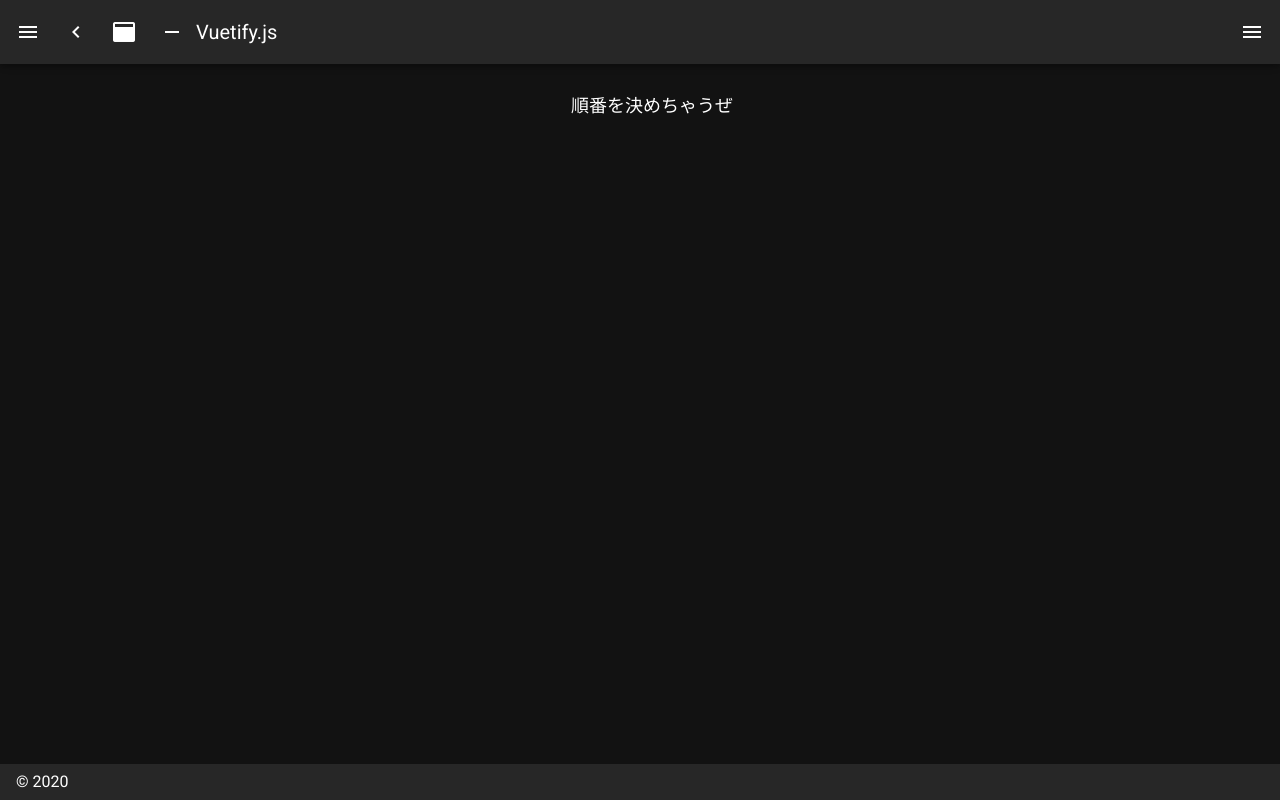
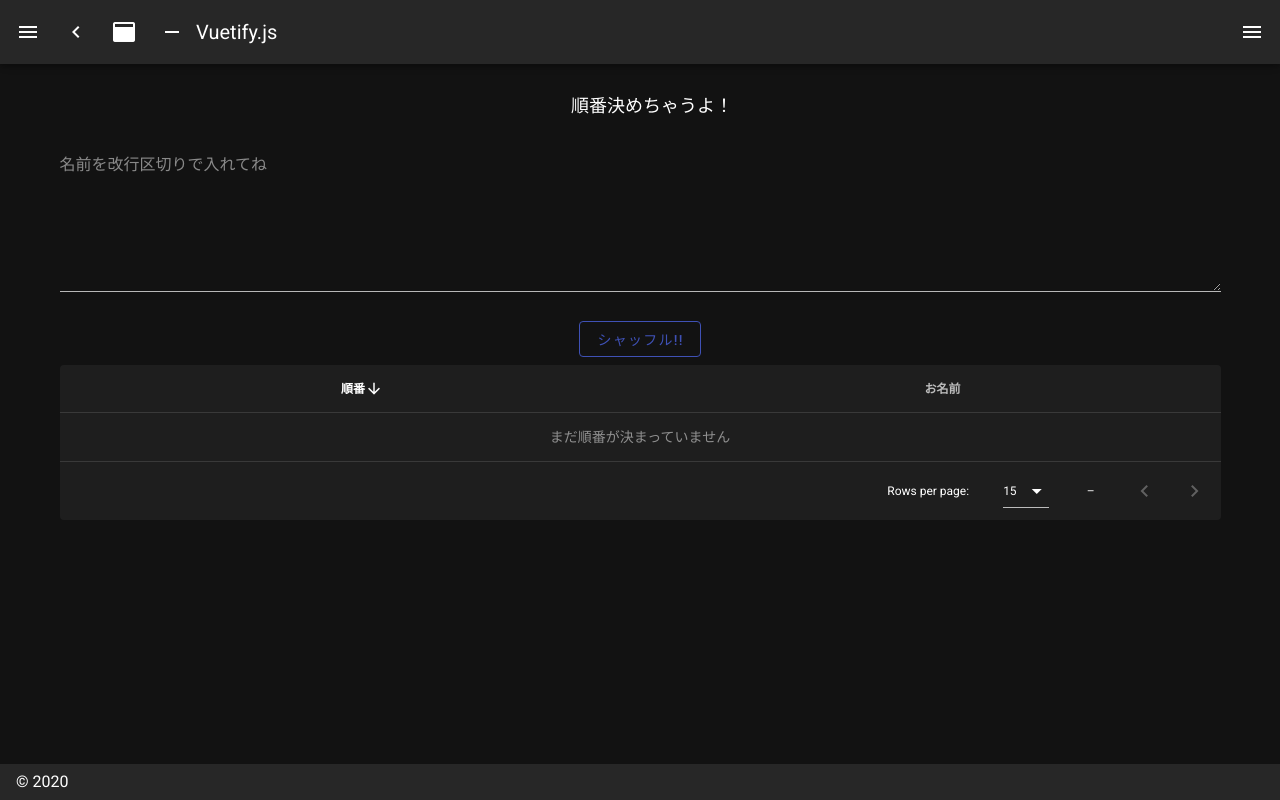
Before and after one commit to yumechi/lt-site, a Nuxt app: page /shuffle in a window 1280 px wide. Built offline with nearby package versions, Linux system fonts and the light colour scheme.

Commit message:
shuffle user

```diff
--- a/pages/shuffle.vue
+++ b/pages/shuffle.vue
@@ -2,8 +2,73 @@
   <v-layout>
     <v-flex class="text-center">
       <blockquote class="blockquote">
-        順番を決めちゃうぜ
+        順番決めちゃうよ！
       </blockquote>
+      <v-textarea
+        v-model="users"
+        placeholder="名前を改行区切りで入れてね"
+      ></v-textarea>
+      <v-btn class="ma-2" outlined dark color="indigo" @click="shuffleUser"
+        >シャッフル!!</v-btn
+      >
+      <v-data-table
+        :headers="headers"
+        :items="results"
+        :options.sync="options"
+        loading-text="ぐるぐる"
+        no-data-text="まだ順番が決まっていません"
+      ></v-data-table>
     </v-flex>
   </v-layout>
 </template>
+
+<script>
+export default {
+  data() {
+    return {
+      users: '',
+      results: [],
+      headers: [
+        { text: '順番', align: 'center', sortable: true, value: 'order_id' },
+        { text: 'お名前', align: 'center', sortable: false, value: 'username' }
+      ],
+      options: {
+        page: 1,
+        itemsPerPage: 15,
+        sortBy: ['order_id'],
+        sortDesc: [true],
+        multiSort: false
+      }
+    }
+  },
+  methods: {
+    sliceUserData() {
+      return this.users.split('\n').filter((c) => c.trim().length > 0)
+    },
+    shuffleArray(arr) {
+      if (arr.length === 0) {
+        return []
+      }
+      // refer: https://qiita.com/komaji504/items/62a0f8ea43053e90555a
+      for (let i = arr.length - 1; i > 0; i--) {
+        const r = Math.floor(Math.random() * (i + 1))
+        const tmp = arr[i]
+        arr[i] = arr[r]
+        arr[r] = tmp
+      }
+      return arr
+    },
+    shuffleUser() {
+      const shuffledUser = this.shuffleArray(this.sliceUserData())
+      if (shuffledUser.length === 0) {
+        return {}
+      }
+      const ret = []
+      for (let i = 0; i < shuffledUser.length; i++) {
+        ret.push({ order_id: i + 1, username: shuffledUser[i] })
+      }
+      this.results = ret
+    }
+  }
+}
+</script>
```
